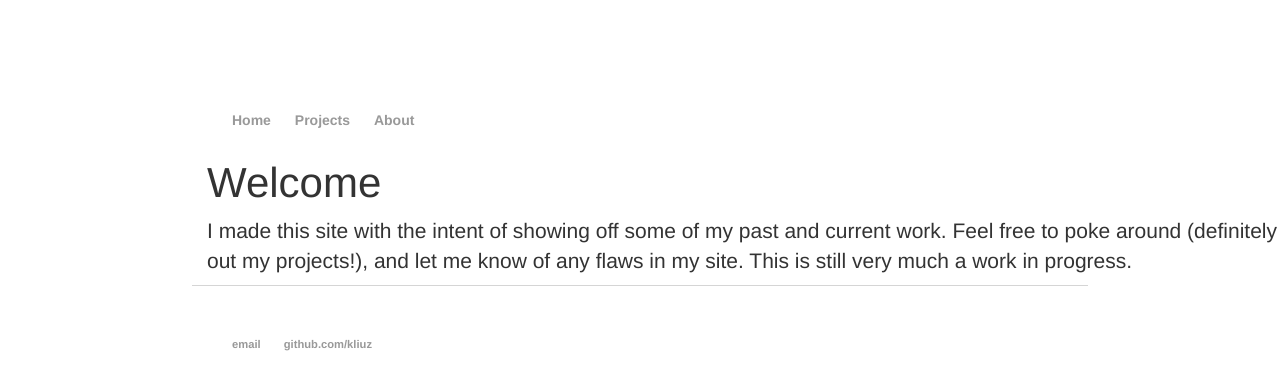
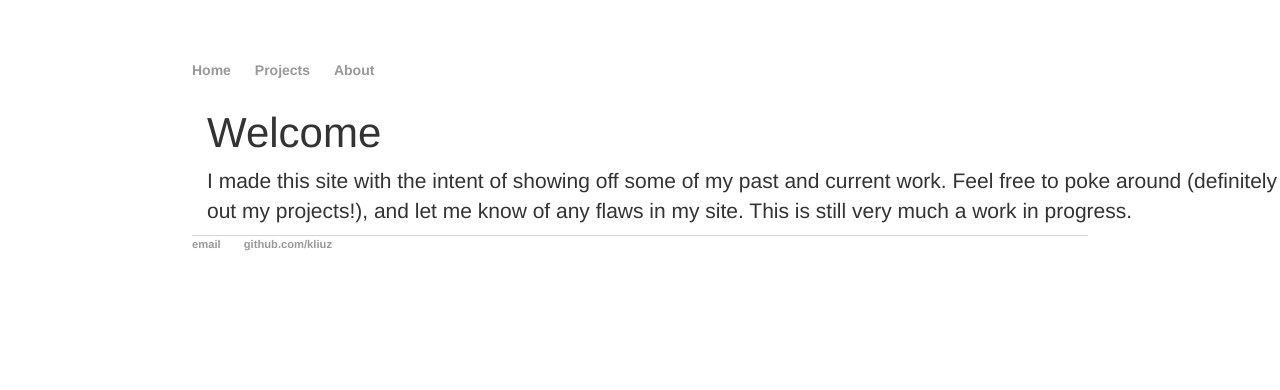
Before and after one commit to kliuz/kliuz.github.io, a Jekyll site: the page built from index.html, in a window 1280 px wide. Shown: the top 390 px of the page. Built offline with Jekyll 4.4.1, drawn with Linux system fonts in a browser that asks for light colours.

Commit message:
more edits

```diff
--- a/css/main.css
+++ b/css/main.css
@@ -1,10 +1,11 @@
 body {
     margin: 60px auto;
+    padding-bottom: 50px;
     width: 70%;
 }
 nav ul, footer ul {
     font-family:'Helvetica', 'Arial', 'Sans-Serif';
-    padding-top: 50px;
+    padding: 0px;
     list-style: none;
     font-weight: bold;
 }
```
Also changed, not shown: flow.jpg (added).
